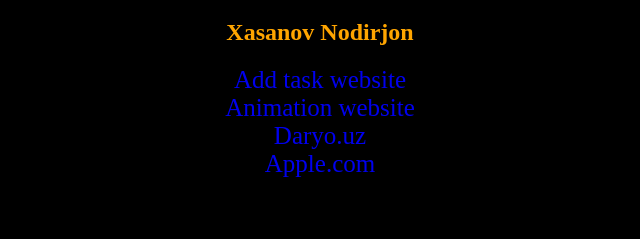
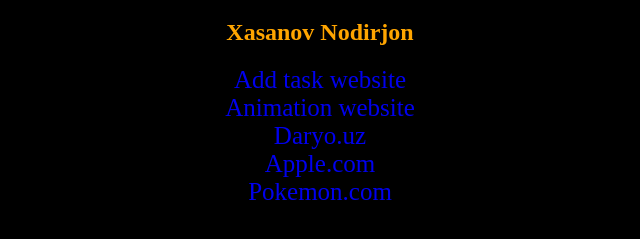
Before and after one commit to Nodir2312/portfolio, a plain HTML site: page index.html in a window 1280 px wide. Shown: the part 61-300 px from the top of the page, without its empty margins (320-960 px from the left). Drawn offline with Linux system fonts and the light colour scheme.

Commit message:
Added Pokemon website

```diff
--- a/index.html
+++ b/index.html
@@ -21,6 +21,9 @@
     <div class="websites">
     <a href="https://nodir2312.github.io/Apple/">Apple.com</a>
     </div>
+     <div class="websites">
+    <a href="https://nodir2312.github.io/Pokemon/">Pokemon.com</a>
+    </div>
 </div>
 </body>
 </html>
```
